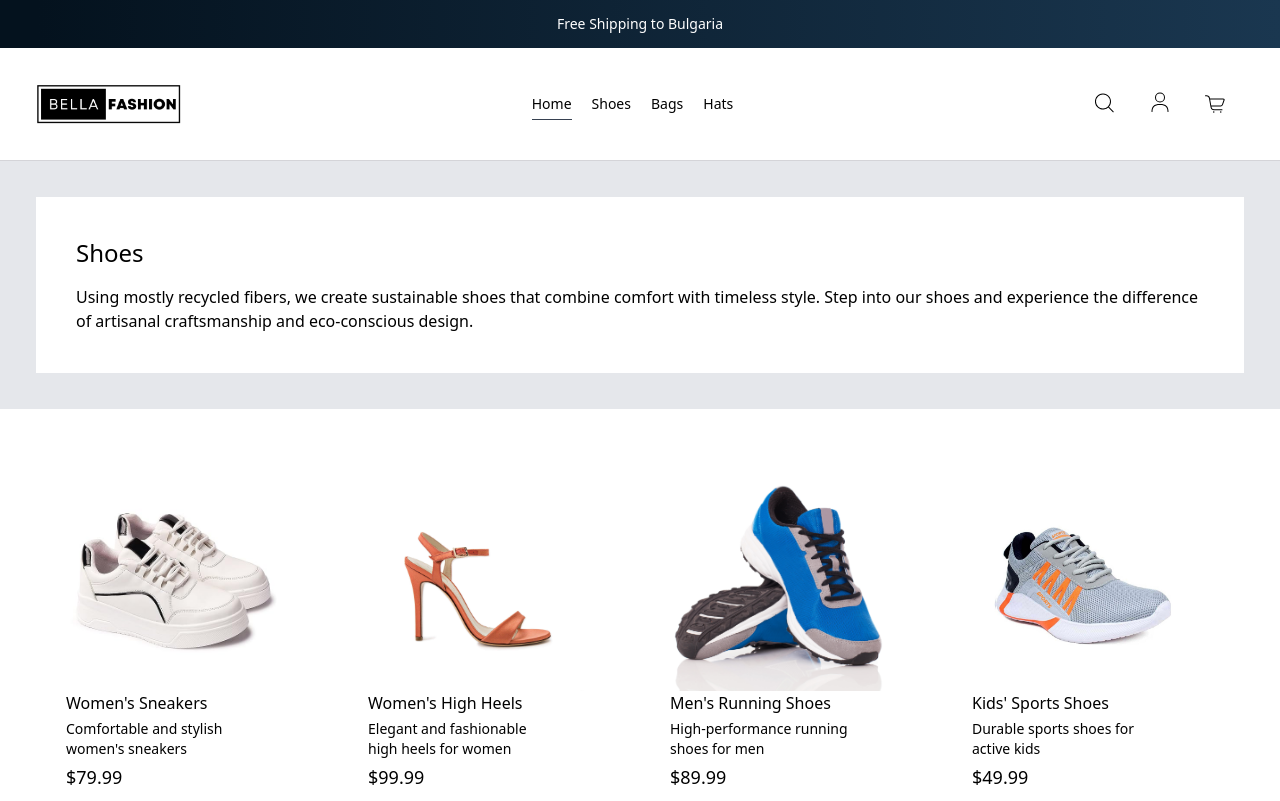
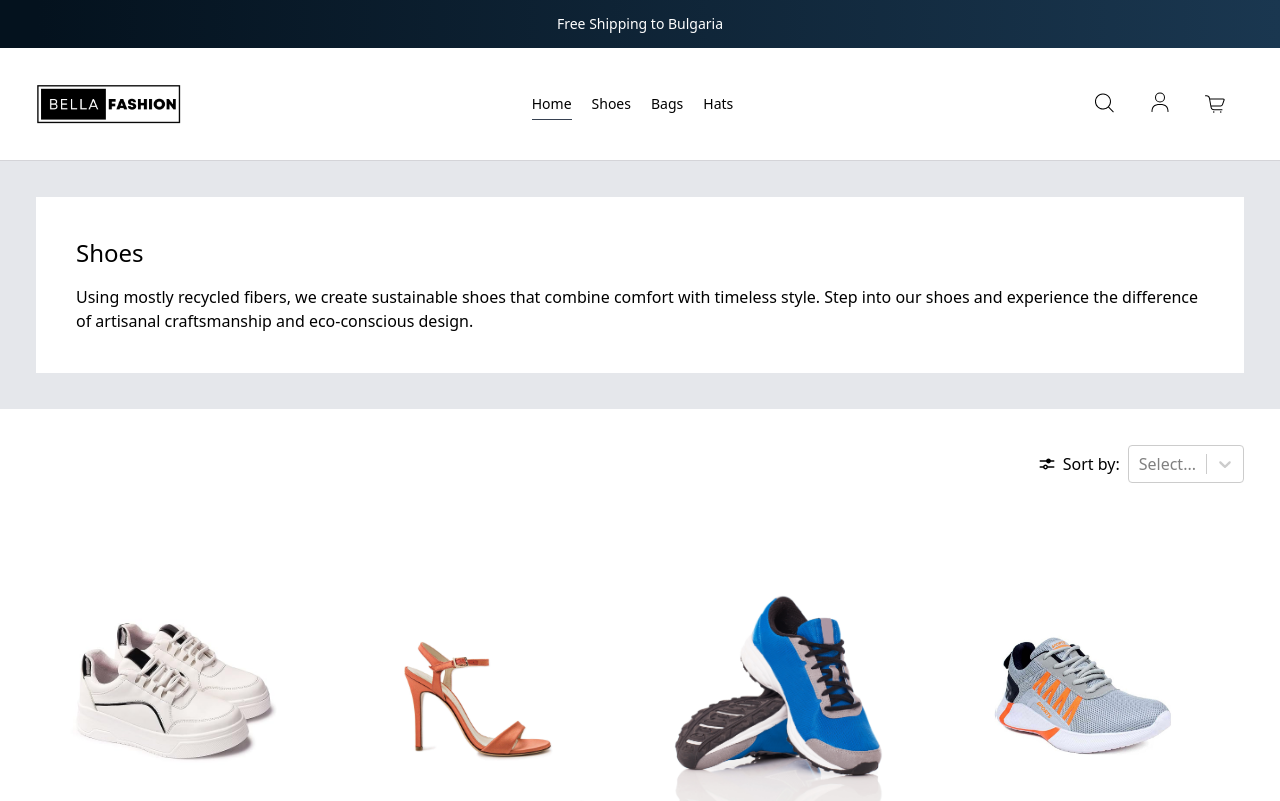
Before and after one commit to MatthewBleUK/ecommerce-site, a React (Vite) app: page / in a window 1280 px wide. Shown: the top 801 px of the page. Built offline with nearby package versions, Linux system fonts and the light colour scheme.

Commit message:
Add product sorting component Adds the product sorting components that sorts the jsonData alphabetical and price ascending and descending. NPM package react select was also used for the dropdown select box.

```diff
--- a/package.json
+++ b/package.json
@@ -14,7 +14,8 @@
     "react": "^18.2.0",
     "react-dom": "^18.2.0",
     "react-lazy-load-image-component": "^1.6.0",
-    "react-router-dom": "^6.14.2"
+    "react-router-dom": "^6.14.2",
+    "react-select": "^5.7.4"
   },
   "devDependencies": {
     "@types/react": "^18.2.15",
--- a/src/components/ProductGrid.jsx
+++ b/src/components/ProductGrid.jsx
@@ -3,6 +3,7 @@ import productsData from "../products.json";
 import { LazyLoadImage } from "react-lazy-load-image-component";
 import "react-lazy-load-image-component/src/effects/blur.css";
 import CategoryDescription from "./CategoryDescription";
+import ProductFiltering from "./ProductSorting";
 
 const ITEMS_PER_PAGE = 16;
 const INITIAL_PAGE_COUNT = 1;
@@ -10,14 +11,19 @@ const INITIAL_PAGE_COUNT = 1;
 function ProductGrid({ category, title, desc }) {
     const [jsonData, setJsonData] = useState([]);
     const [pageCount, setPageCount] = useState(INITIAL_PAGE_COUNT);
+    const [isSorted, setIsSorted] = useState(false);
 
+    /* Sets the jsonData from productsData json import */
     useEffect(() => {
-        /* Filters the productsData array to only return the correct category */
-        const filteredProducts = productsData.products.filter(
-            (product) => product.category === category
-        );
+        /* Checks if ProductSorting has sorted the jsonData */
+        if (isSorted == false) {
+            /* Filters the productsData array to only return the products with the correct category */
+            const products = productsData.products.filter(
+                (product) => product.category === category
+            );
 
-        setJsonData(filteredProducts);
+            setJsonData(products);
+        }
     }, [pageCount]);
 
     const handleLoadMore = () => {
@@ -33,6 +39,12 @@ function ProductGrid({ category, title, desc }) {
     return (
         <>
             <CategoryDescription title={title} desc={desc} />
+            <ProductFiltering
+                jsonData={jsonData}
+                setSortedData={setJsonData}
+                setIsSorted={setIsSorted}
+            />
+
             <div
                 id="product-grid"
                 className="max-w-screen-2xl justify-between mx-auto p-9"
--- /dev/null
+++ b/src/components/ProductSorting.jsx
@@ -0,0 +1,58 @@
+import React, { useState } from "react";
+import Select from "react-select";
+
+const ProductSorting = ({ jsonData, setSortedData, setIsSorted }) => {
+    const [sortCriteria, setSortCriteria] = useState("");
+
+    const options = [
+        { value: "A-Z", label: "Alphabetical, A - Z" },
+        { value: "Z-A", label: "Alphabetical, Z - A" },
+        { value: "PriceAsc", label: "Price Ascending" },
+        { value: "PriceDesc", label: "Price Descending" },
+    ];
+
+    const handleSort = (selectedOption) => {
+        setSortCriteria(selectedOption.value);
+        let sortedData = [...jsonData];
+
+        switch (selectedOption.value) {
+            case "A-Z":
+                sortedData.sort((a, b) => a.title.localeCompare(b.title));
+                break;
+            case "Z-A":
+                sortedData.sort((a, b) => b.title.localeCompare(a.title));
+                break;
+            case "PriceAsc":
+                sortedData.sort((a, b) => a.price - b.price);
+                break;
+            case "PriceDesc":
+                sortedData.sort((a, b) => b.price - a.price);
+                break;
+            default:
+                break;
+        }
+
+        setIsSorted(true);
+        setSortedData(sortedData);
+    };
+
+    return (
+        <div className="flex max-w-screen-2xl mx-auto p-9 gap-2 justify-end">
+            <label htmlFor="sortBy" className="flex gap-2 items-center">
+                <svg width="16" height="12" viewBox="0 0 16 12">
+                    <path d="M11.87 3.8a2.5 2.5 0 0 1-4.74 0H1.25a.75.75 0 1 1 0-1.5H7.1a2.5 2.5 0 0 1 4.8 0h2.85a.75.75 0 0 1 0 1.5h-2.88ZM10.5 3a1 1 0 1 1-2 0 1 1 0 0 1 2 0ZM.5 9.05c0-.41.34-.75.75-.75H4.1a2.5 2.5 0 0 1 4.8 0h5.85a.75.75 0 0 1 0 1.5H8.87a2.5 2.5 0 0 1-4.74 0H1.25a.75.75 0 0 1-.75-.75Zm6 .95a1 1 0 1 0 0-2 1 1 0 0 0 0 2Z"></path>
+                </svg>
+                Sort by:{" "}
+            </label>
+            <Select
+                options={options}
+                value={options.find((option) => option.value === sortCriteria)}
+                onChange={handleSort}
+                id="sortBy"
+                className=""
+            />
+        </div>
+    );
+};
+
+export default ProductSorting;
```
Also changed, not shown: 1 other file (tests, documents, lock files or other folders).
